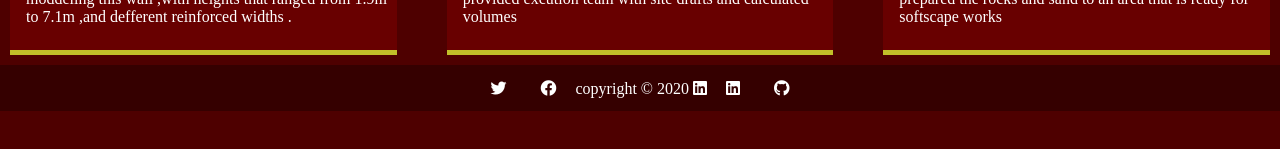
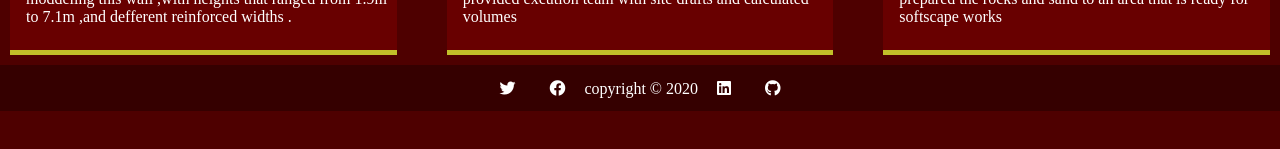
Before and after one commit to MazenAnwar123/porfolio.io, a website: page about.html in a window 1280 px wide. Shown: the part 633-782 px from the top of the page. Drawn offline with Linux system fonts and the light colour scheme.

Commit message:
Update about.html

```diff
--- a/about.html
+++ b/about.html
@@ -80,7 +80,7 @@
                 <i class="fab fa-facebook "></i>
              </a>
              copyright &copy; 2020
-             <a class="fab fa-linkedin " href="https://www.linkedin.com/in/mazen-anwar-a92693184/">
+             <a class="share-linkedin " href="https://www.linkedin.com/in/mazen-anwar-a92693184/">
                 <i class="fab fa-linkedin "></i>
              </a>
              <a href="https://github.com/MazenAnwar123">
```
